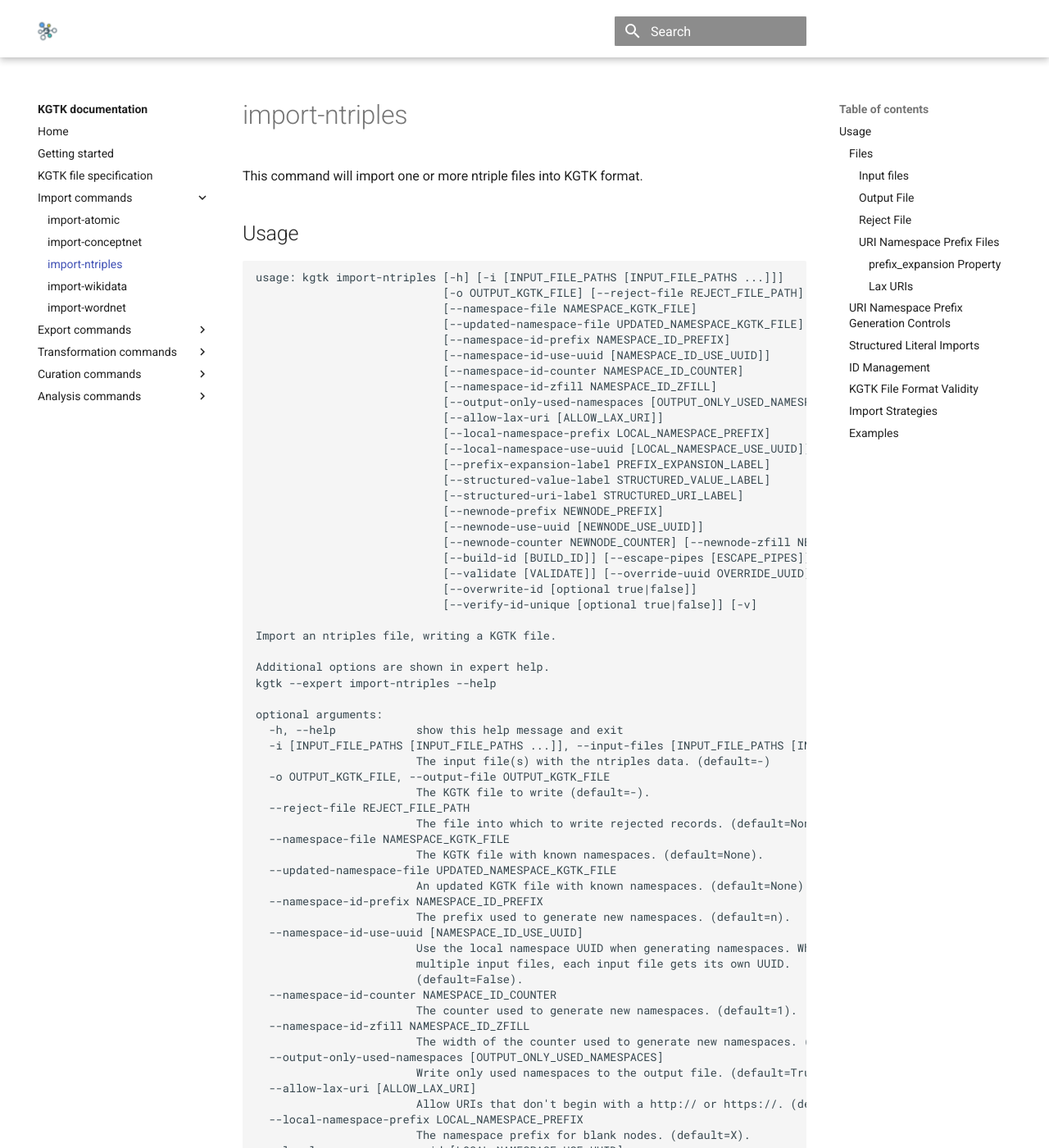
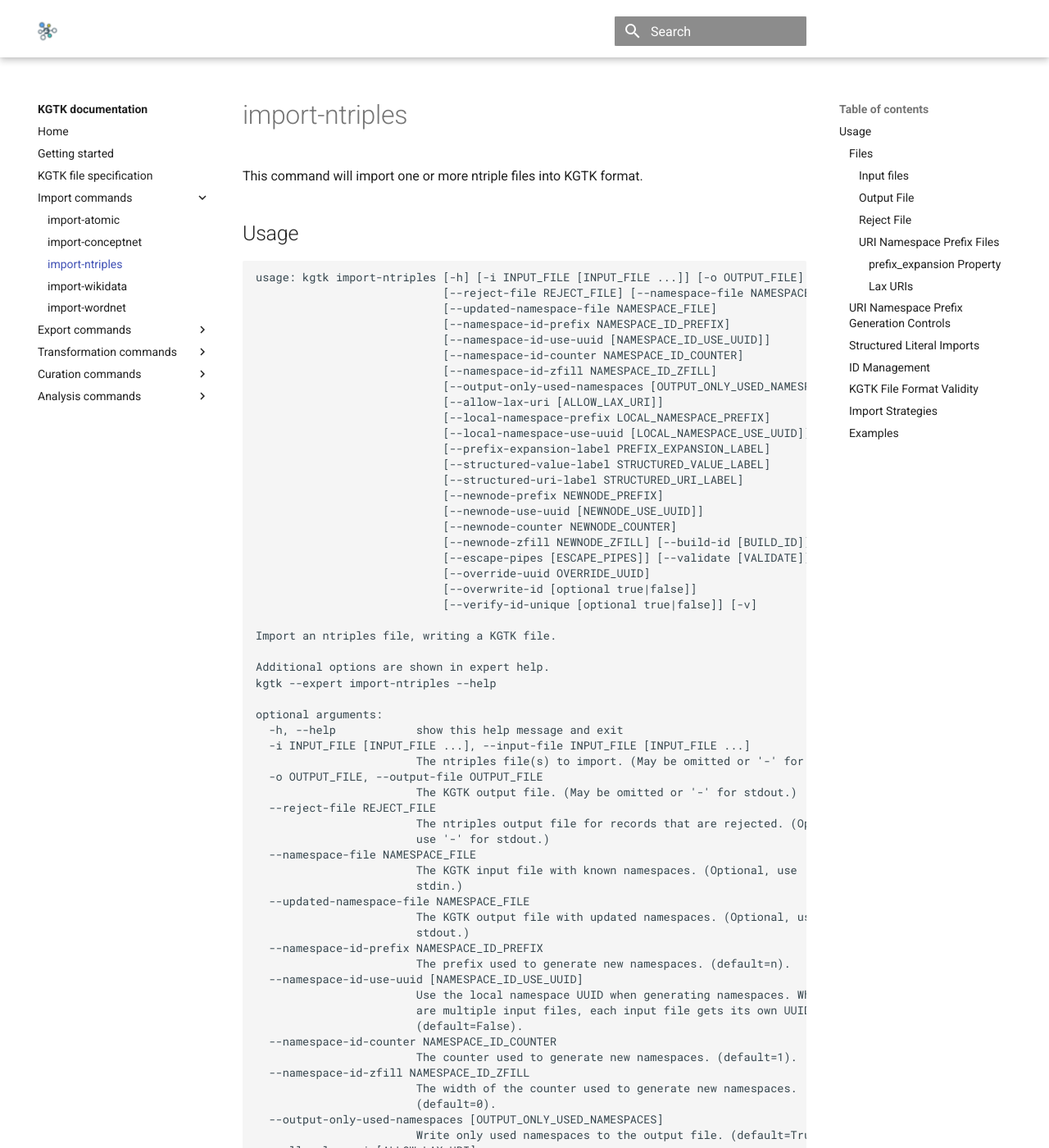
Before and after one commit to usc-isi-i2/kgtk, an MkDocs documentation site: the page built from docs/import/import_ntriples.md, in a window 1280 px wide and 1400 px high. Shown: the whole window at 82% size. Built offline with MkDocs 1.6.1 and Material for MkDocs 9.7.7, drawn with Linux system fonts in a browser that asks for light colours; comment, search, counter and statistics services are not loaded; some of the changed text lies outside the part shown.

Commit message:
Show current usage.

````diff
--- a/docs/import/import_ntriples.md
+++ b/docs/import/import_ntriples.md
@@ -3,10 +3,9 @@
 
 ## Usage
 ```
-usage: kgtk import-ntriples [-h] [-i [INPUT_FILE_PATHS [INPUT_FILE_PATHS ...]]]
-                            [-o OUTPUT_KGTK_FILE] [--reject-file REJECT_FILE_PATH]
-                            [--namespace-file NAMESPACE_KGTK_FILE]
-                            [--updated-namespace-file UPDATED_NAMESPACE_KGTK_FILE]
+usage: kgtk import-ntriples [-h] [-i INPUT_FILE [INPUT_FILE ...]] [-o OUTPUT_FILE]
+                            [--reject-file REJECT_FILE] [--namespace-file NAMESPACE_FILE]
+                            [--updated-namespace-file NAMESPACE_FILE]
                             [--namespace-id-prefix NAMESPACE_ID_PREFIX]
                             [--namespace-id-use-uuid [NAMESPACE_ID_USE_UUID]]
                             [--namespace-id-counter NAMESPACE_ID_COUNTER]
@@ -20,9 +19,10 @@
                             [--structured-uri-label STRUCTURED_URI_LABEL]
                             [--newnode-prefix NEWNODE_PREFIX]
                             [--newnode-use-uuid [NEWNODE_USE_UUID]]
-                            [--newnode-counter NEWNODE_COUNTER] [--newnode-zfill NEWNODE_ZFILL]
-                            [--build-id [BUILD_ID]] [--escape-pipes [ESCAPE_PIPES]]
-                            [--validate [VALIDATE]] [--override-uuid OVERRIDE_UUID]
+                            [--newnode-counter NEWNODE_COUNTER]
+                            [--newnode-zfill NEWNODE_ZFILL] [--build-id [BUILD_ID]]
+                            [--escape-pipes [ESCAPE_PIPES]] [--validate [VALIDATE]]
+                            [--override-uuid OVERRIDE_UUID]
                             [--overwrite-id [optional true|false]]
                             [--verify-id-unique [optional true|false]] [-v]
 
@@ -33,35 +33,40 @@
 
 optional arguments:
   -h, --help            show this help message and exit
-  -i [INPUT_FILE_PATHS [INPUT_FILE_PATHS ...]], --input-files [INPUT_FILE_PATHS [INPUT_FILE_PATHS ...]]
-                        The input file(s) with the ntriples data. (default=-)
-  -o OUTPUT_KGTK_FILE, --output-file OUTPUT_KGTK_FILE
-                        The KGTK file to write (default=-).
-  --reject-file REJECT_FILE_PATH
-                        The file into which to write rejected records. (default=None).
-  --namespace-file NAMESPACE_KGTK_FILE
-                        The KGTK file with known namespaces. (default=None).
-  --updated-namespace-file UPDATED_NAMESPACE_KGTK_FILE
-                        An updated KGTK file with known namespaces. (default=None).
+  -i INPUT_FILE [INPUT_FILE ...], --input-file INPUT_FILE [INPUT_FILE ...]
+                        The ntriples file(s) to import. (May be omitted or '-' for stdin.)
+  -o OUTPUT_FILE, --output-file OUTPUT_FILE
+                        The KGTK output file. (May be omitted or '-' for stdout.)
+  --reject-file REJECT_FILE
+                        The ntriples output file for records that are rejected. (Optional,
+                        use '-' for stdout.)
+  --namespace-file NAMESPACE_FILE
+                        The KGTK input file with known namespaces. (Optional, use '-' for
+                        stdin.)
+  --updated-namespace-file NAMESPACE_FILE
+                        The KGTK output file with updated namespaces. (Optional, use '-' for
+                        stdout.)
   --namespace-id-prefix NAMESPACE_ID_PREFIX
                         The prefix used to generate new namespaces. (default=n).
   --namespace-id-use-uuid [NAMESPACE_ID_USE_UUID]
-                        Use the local namespace UUID when generating namespaces. When there are
-                        multiple input files, each input file gets its own UUID.
+                        Use the local namespace UUID when generating namespaces. When there
+                        are multiple input files, each input file gets its own UUID.
                         (default=False).
   --namespace-id-counter NAMESPACE_ID_COUNTER
                         The counter used to generate new namespaces. (default=1).
   --namespace-id-zfill NAMESPACE_ID_ZFILL
-                        The width of the counter used to generate new namespaces. (default=0).
+                        The width of the counter used to generate new namespaces.
+                        (default=0).
   --output-only-used-namespaces [OUTPUT_ONLY_USED_NAMESPACES]
                         Write only used namespaces to the output file. (default=True).
   --allow-lax-uri [ALLOW_LAX_URI]
-                        Allow URIs that don't begin with a http:// or https://. (default=True).
+                        Allow URIs that don't begin with a http:// or https://.
+                        (default=True).
   --local-namespace-prefix LOCAL_NAMESPACE_PREFIX
                         The namespace prefix for blank nodes. (default=X).
   --local-namespace-use-uuid [LOCAL_NAMESPACE_USE_UUID]
-                        Generate a UUID for the local namespace. When there are multiple input
-                        files, each input file gets its own UUID. (default=True).
+                        Generate a UUID for the local namespace. When there are multiple
+                        input files, each input file gets its own UUID. (default=True).
   --prefix-expansion-label PREFIX_EXPANSION_LABEL
                         The label for prefix expansions in the namespace file.
                         (default=prefix_expansion).
@@ -72,39 +77,39 @@
                         The label for URI records for ntriple structured literals.
                         (default=kgtk:structured_uri).
   --newnode-prefix NEWNODE_PREFIX
-                        The prefix used to generate new nodes for ntriple structured literals.
-                        (default=kgtk:node).
+                        The prefix used to generate new nodes for ntriple structured
+                        literals. (default=kgtk:node).
   --newnode-use-uuid [NEWNODE_USE_UUID]
                         Use the local namespace UUID when generating new nodes for ntriple
                         structured literals. When there are multiple input files, each input
                         file gets its own UUID. (default=False).
   --newnode-counter NEWNODE_COUNTER
-                        The counter used to generate new nodes for ntriple structured literals.
-                        (default=1).
+                        The counter used to generate new nodes for ntriple structured
+                        literals. (default=1).
   --newnode-zfill NEWNODE_ZFILL
                         The width of the counter used to generate new nodes for ntriple
                         structured literals. (default=0).
   --build-id [BUILD_ID]
                         Build id values in an id column. (default=False).
   --escape-pipes [ESCAPE_PIPES]
-                        When true, input pipe characters (|) need to be escaped (\|) per KGTK
-                        file format. (default=True).
+                        When true, input pipe characters (|) need to be escaped (\|) per
+                        KGTK file format. (default=True).
   --validate [VALIDATE]
-                        When true, validate that the result fields are good KGTK file format.
-                        (default=False).
+                        When true, validate that the result fields are good KGTK file
+                        format. (default=False).
   --override-uuid OVERRIDE_UUID
-                        When specified, override UUID generation for debugging. (default=None).
+                        When specified, override UUID generation for debugging.
+                        (default=None).
   --overwrite-id [optional true|false]
                         When true, replace existing ID values. When false, copy existing ID
                         values. When --overwrite-id is omitted, it defaults to False. When
                         --overwrite-id is supplied without an argument, it is True.
   --verify-id-unique [optional true|false]
                         When true, verify ID uniqueness using an in-memory set of IDs. When
-                        --verify-id-unique is omitted, it defaults to False. When --verify-id-
-                        unique is supplied without an argument, it is True.
+                        --verify-id-unique is omitted, it defaults to False. When --verify-
+                        id-unique is supplied without an argument, it is True.
 
   -v, --verbose         Print additional progress messages (default=False).
-
 ```
 ### Files
 There four categories of files:
````
Also changed, not shown: docs/import/import_atomic.md (+6 -7 lines), docs/import/import_conceptnet.md (+18 -8 lines), docs/import/import_wikidata.md (+21 -18 lines), docs/import/import_wordnet.md (+22 -6 lines).
